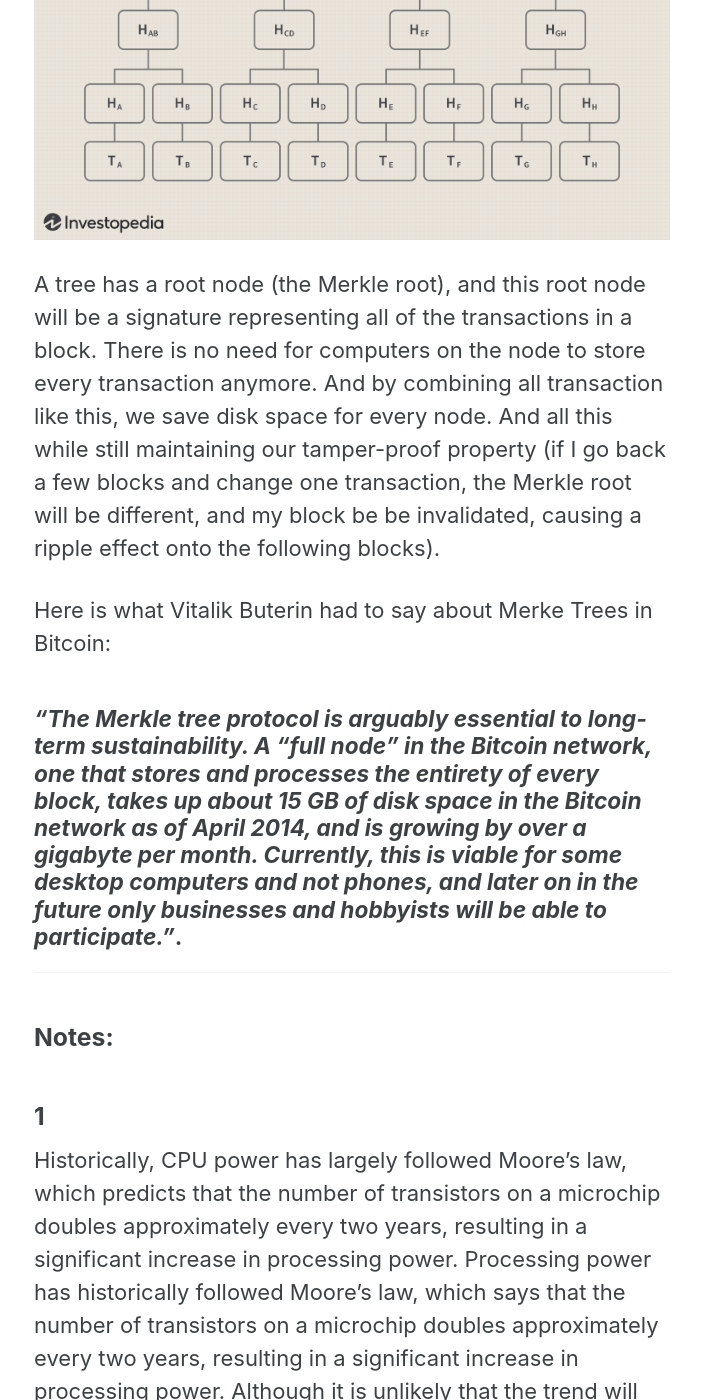
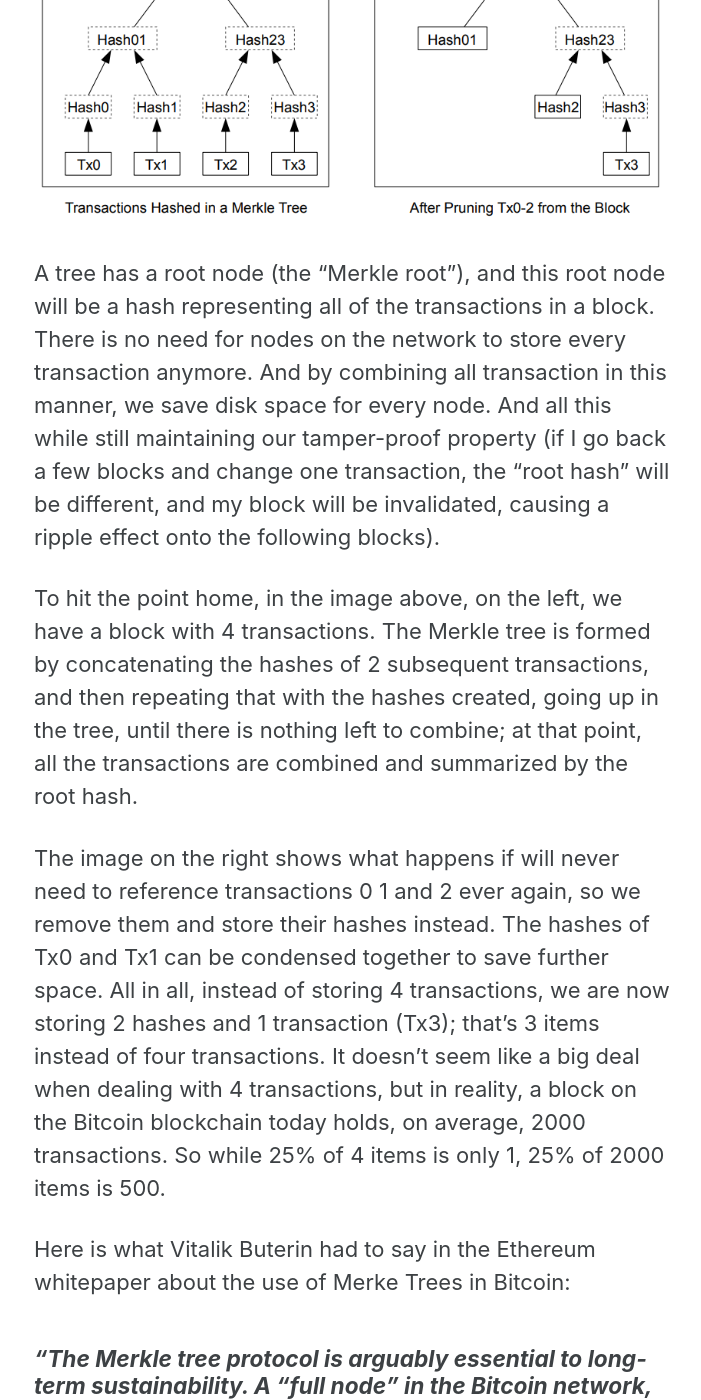
Before and after one commit to andreigue/andreigue.github.io, a Jekyll site: the page built from _posts/2023-04-13-Reading-the-bitcoin-whitepaper2.md, in a window 1280 px wide and 1400 px high, scrolled down 7174 px. Shown: the whole window, without its empty margins (288-989 px from the left). Built offline with Jekyll 4.4.1, drawn with Linux system fonts in a browser that asks for light colours; cached includes are drawn as plain includes; nearby versions of some CDN libraries; some of the changed text lies outside the part shown.

Commit message:
working on btc cont'd article

```diff
--- a/_posts/2023-04-13-Reading-the-bitcoin-whitepaper2.md
+++ b/_posts/2023-04-13-Reading-the-bitcoin-whitepaper2.md
@@ -63,17 +63,62 @@ So the further we go in time, yes, there are more nodes on the network, all comp
 
 # 7. Reclaiming Disk Space
 
-The idea here is that if we have a coin that's moving from one owner to the next, we do not need to store every single transactions's hash. What matters at the end is who owns the coin. If Ann paid Bob, and then a week later Bob paid Charlie, well in order to make sure the system is intact and everyone has access to the coins that they own, we don't need to know that Ann used to own that coin last week... at least not directly. This information can be deducted, if need be, by the last transaction hash thanks to the Merkel tree.
+The idea here is that if we have a coin that's moving from one owner to the next, we do not need to store every single transactions's hash. What matters at the end is who owns the coin. If Ann pays Bob 1 bitcoin, and then a week later Bob pays Charlie that same bitcoin, well in order to make sure the system is intact and everyone has access to the coins that they own, we don't need to know that Ann used to own that coin last week... at least not directly. This information can be deducted, if need be, thanks to the Merkel tree (a.k.a. "hash tree").
 
 ![trees](..\images\btc\img5.png)
 
-A tree has a root node (the Merkle root), and this root node will be a signature representing all of the transactions in a block. There is no need for computers on the node to store every transaction anymore. And by combining all transaction like this, we save disk space for every node. And all this while still maintaining our tamper-proof property (if I go back a few blocks and change one transaction, the Merkle root will be different, and my block be be invalidated, causing a ripple effect onto the following blocks).
+A tree has a root node (the "Merkle root"), and this root node will be a hash representing all of the transactions in a block. There is no need for nodes on the network to store every transaction anymore. And by combining all transaction in this manner, we save disk space for every node. And all this while still maintaining our tamper-proof property (if I go back a few blocks and change one transaction, the "root hash" will be different, and my block will be invalidated, causing a ripple effect onto the following blocks).
 
+To hit the point home, in the image above, on the left, we have a block with 4 transactions. The Merkle tree is formed by concatenating the hashes of 2 subsequent transactions, and then repeating that with the hashes created, going up in the tree, until there is nothing left to combine; at that point, all the transactions are combined and summarized by the root hash.
 
-Here is what Vitalik Buterin had to say about Merke Trees in Bitcoin:
+The image on the right shows what happens if will never need to reference transactions 0 1 and 2 ever again, so we remove them and store their hashes instead. The hashes of Tx0 and Tx1 can be condensed together to save further space. All in all, instead of storing 4 transactions, we are now storing 2 hashes and 1 transaction (Tx3); that's 3 items instead of four transactions. It doesn't seem like a big deal when dealing with 4 transactions, but in reality, a block on the Bitcoin blockchain today holds, on average, 2000 transactions. So while 25% of 4 items is only 1, 25% of 2000 items is 500.
+
+Here is what Vitalik Buterin had to say in the Ethereum whitepaper about the use of Merke Trees in Bitcoin:
 
 ##### _"The Merkle tree protocol is arguably essential to long-term sustainability. A "full node" in the Bitcoin network, one that stores and processes the entirety of every block, takes up about 15 GB of disk space in the Bitcoin network as of April 2014, and is growing by over a gigabyte per month. Currently, this is viable for some desktop computers and not phones, and later on in the future only businesses and hobbyists will be able to participate."_.
 
+# 8. Simplified Payment Verification
+
+The concept of the Merkle Tree ties in very closely with SPV because they both talk about efficiency. Section 7 showed us that nodes don't need to store all the data on all the previous blocks in the bloclchain. This section talks about how if you are a node on the network, you can participate in the network without knowing all the details of past transactions. This is useful for systems which are low on resources, such as a smartphone.
+
+##### _"A user only needs to keep a copy of the block headers of the longest proof-of-work chain, which he can get by querying network nodes until he's convinced he has the longest chain [...]. He can't check the transaction for himself, but by linking it to a place in the chain, he can see that a network node has accepted it, and blocks added after it further confirm the network has accepted it."_
+
+Basically, the blockchain network can now consist of
+1. nodes which have the entirety of the blockchain, with every single transaction detail saved,
+2. nodes which contain some amount of detail (keeping only the relevant transactions using the concept of Merkle Trees), and
+3. "Light" nodes, which only keep a copy of the block headers, without any of the details about the transactions which any of the blocks contain. They can however ask ("_query_") other (more "knowledgeable") nodes on the system if a certain transaction Tx has occurred.
+
+# 9. Combining and Splitting Value
+
+Not going to lie, I was happy to encounter this chapter. Because up until now, I have only been talking about moving one entire bitcoin from Ann to Bob and then moving that exact same bitcoin from Bob to Charlie. In reality, it is more likely that Bob will receive 1.28523 BTC from Ann, and that he will then have to send 0.762304 BTC to Charlie.
+
+This section shows that one transaction Tx can contain many inputs and will usually contain two outputs: the first output will be the receiver of the transaction, and the second output will be change (if any) sent back to the sender. Let's look at an example.
+
+Ann has 0.5 BTC, and wants to send Bob 0.3 BTC. This transaction will break up Ann's currency into two separate outputs: The 0.3 BTC owed to Bob, and the 0.2 BTC left behind. This 0.2 BTC will be sent back to Ann. Hence why there are two outputs most of the time.
+
+Today, we have the concept of "Unspent Transaction Output", or UTXO.
+
+_"A UTXO is essentially the unused part of a transaction. Every time a cryptocurrency transaction takes place, existing inputs are deleted and new outputs are created. Any outputs that aren't immediately spent become a UTXO that’s tied to the sender in the transaction."_ [(source)](https://learn.bybit.com/glossary/definition-utxo/)
+
+To be honest, the details (with the public/private keys, how to check who has access to what, etc.) are kind of complicated, but even Satoshi doesn't get into it in the whitepaper so I won't either.
+
+# 10. Privacy
+
+Here, Satoshi talks about pseudonymity.
+
+##### _"The public can see that someone is sending an amount to someone else, but without information linking the transaction to anyone."_
+
+So your identity is separate from your bitcoin wallet (mostly not the case today)[(3)](#3).
+
+# 11. Calculations
+
+Here, Satoshi simulates an attack on the Bitcoin network. He considers the case where the attacker has less than 50% of the CPU power of the network, and proves that the attacker will have a very (extremely) hard time trying to hack the network; the attacker basically has to be extremely lucky with finding the nonces (as explained in section 4) and creating a separate chain of blocks from the legitimate chain, and adding the blocks onto that chain faster than the legitimate chain is growing.
+
+Actually, maybe this part isn't so clear, so let me dive deeper into an example.
+
+Let's say I pay for a Lamborghini with bitcoin that I don't actually have. The dealership tells me "hold on, we want to wait a bit to make sure this transaction is valid, is accepted by everyone and exists on the blockchain".
+
+That's a fair argument, let's wait.
 
 
 ---
@@ -96,3 +141,9 @@ In computer science, this is called an O(n) computation. The concept is hard to
 If you're a node, whenever you add a block to the chain, you had to have validate each transaction within that block. And so when you go through them, you can store them inside your RAM (for example). In your database, you can store the transaction IDs in ascending order. And no you have a sorted list of past transactions, and you have a new transaction which you want to check if it is in that list. So now you can run your favorite search algorithm.
 
 Previously, we did what's known as "linear search", which is searching through every item. But now that we have a sorted list, we can do what's called a "binary search". In binary search, the list is divided in half at each step and the search continues in the half that may contain the desired item. This reduces the number of elements to search by half at each step, making this approach much faster than "linear search".
+
+# 3
+This paper was written in 2008. Back then, it was simpler to jump in and participate in the network through mining bitcoin. At the time, mining was relatively easy and required only a small amount of computing power.
+Regulated exchanges such as Coinbase and Binance didn't exist back then.
+
+In order to fund our Bitcoin wallets today, we must send our  money from our bank to the exchange, and then through the exchange we can put money in our digital wallet. Gone are the days where you could just join the Bitcoin network with a latptop, and earn bitcoin. So this section is a bit obsolete.
```
Also changed, not shown: images/btc/img5.png.
